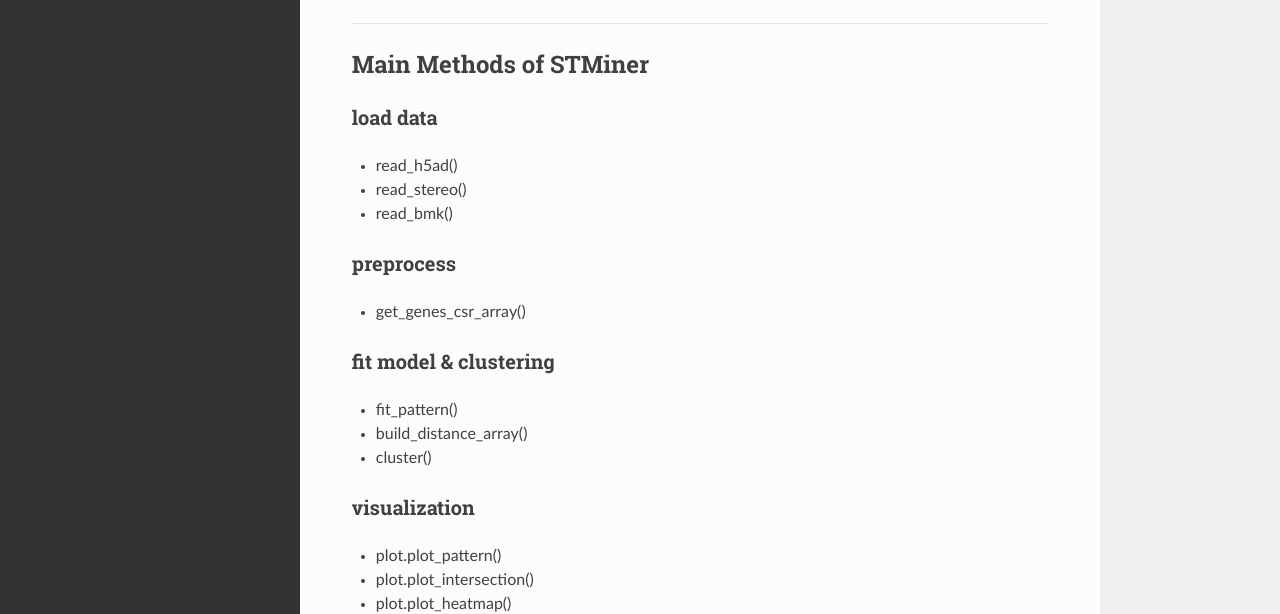
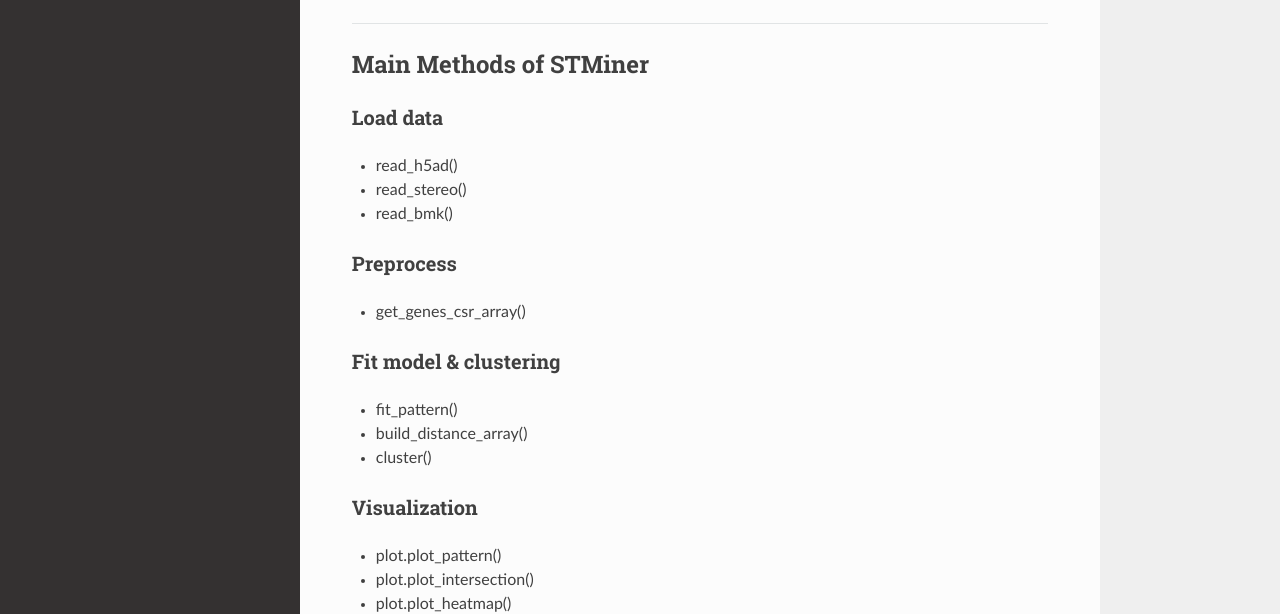
Before and after one commit to PSSUN/STMinerDoc, a Sphinx documentation site: the page built from source/API/API.md, in a window 1280 px wide and 1386 px high. Shown: the part 533-1147 px from the top of the window. Built offline with Sphinx 7.4.7 and the Read the Docs theme 2.0.0, drawn with Linux system fonts in a browser that asks for light colours.

```diff
--- a/source/API/API.md
+++ b/source/API/API.md
@@ -17,23 +17,23 @@
 
 ## Main Methods of STMiner
 
-### load data
+### Load data
 
 * read_h5ad()
 * read_stereo()
 * read_bmk()
 
-### preprocess
+### Preprocess
 
 * get_genes_csr_array()
 
-### fit model & clustering
+### Fit model & clustering
 
 * fit_pattern()
 * build_distance_array()
 * cluster()
 
-### visualization
+### Visualization
 
 * plot.plot_pattern()
 * plot.plot_intersection()
```
